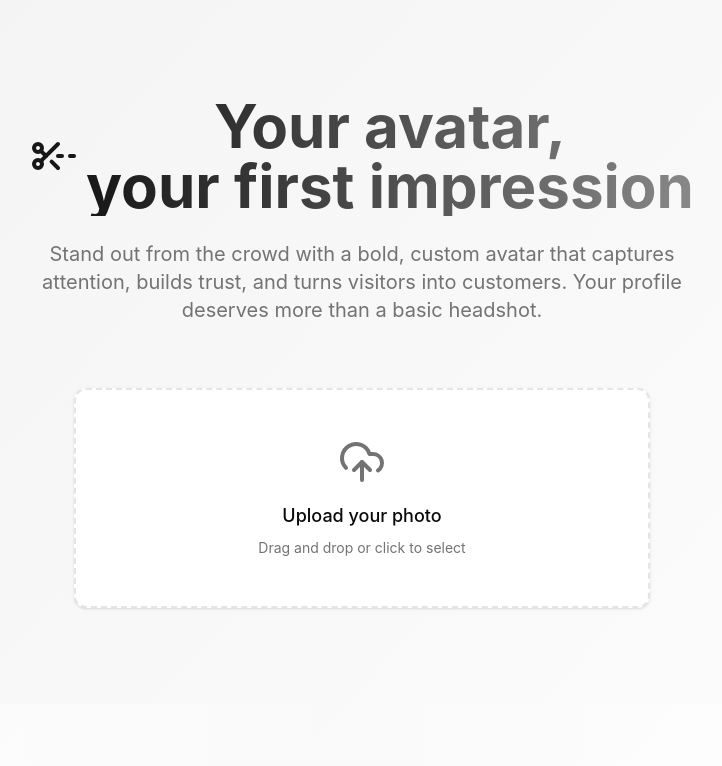
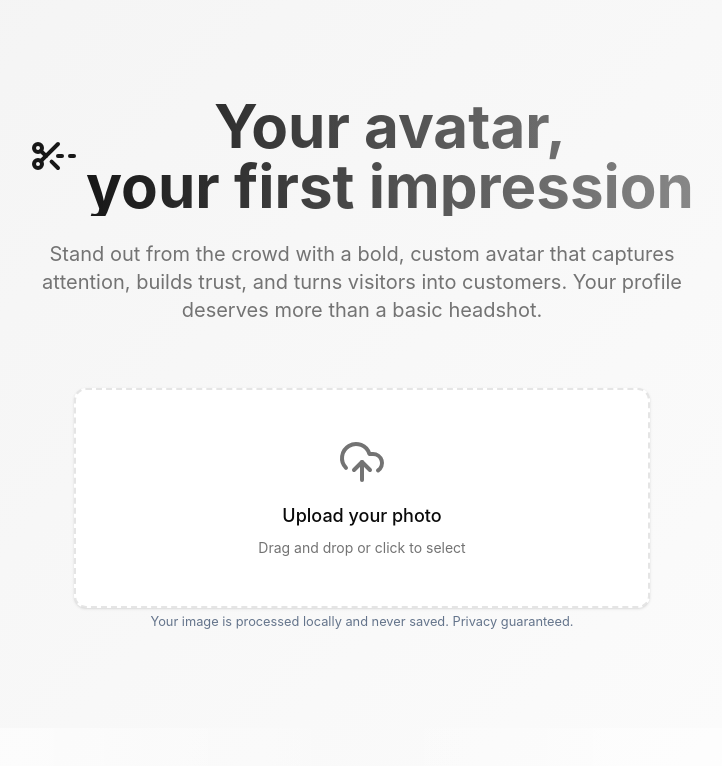
Before and after one commit to thomhdnk/headfloat, a React (Vite) app: page / in a window 1280 px wide. Shown: the top 766 px of the page, without its empty margins (278-1000 px from the left). Built offline with nearby package versions, Linux system fonts and the light colour scheme.

Commit message:
Update App.tsx

```diff
--- a/src/App.tsx
+++ b/src/App.tsx
@@ -29,13 +29,14 @@ function App() {
 
           <div className="max-w-7xl mx-auto mb-24">
             {!uploadedImage && !imageData ? (
-              <div className="max-w-xl mx-auto">
+              <div className="max-w-xl mx-auto text-center">
                 <ImageUpload
                   onImageUpload={(image) => {
                     setUploadedImage(image);
                     setIsEditing(true);
                   }}
                 />
+                <small className="text-slate-500">Your image is processed locally and never saved. Privacy guaranteed.</small>
               </div>
             ) : imageData ? (
               <ImagePreview
```
